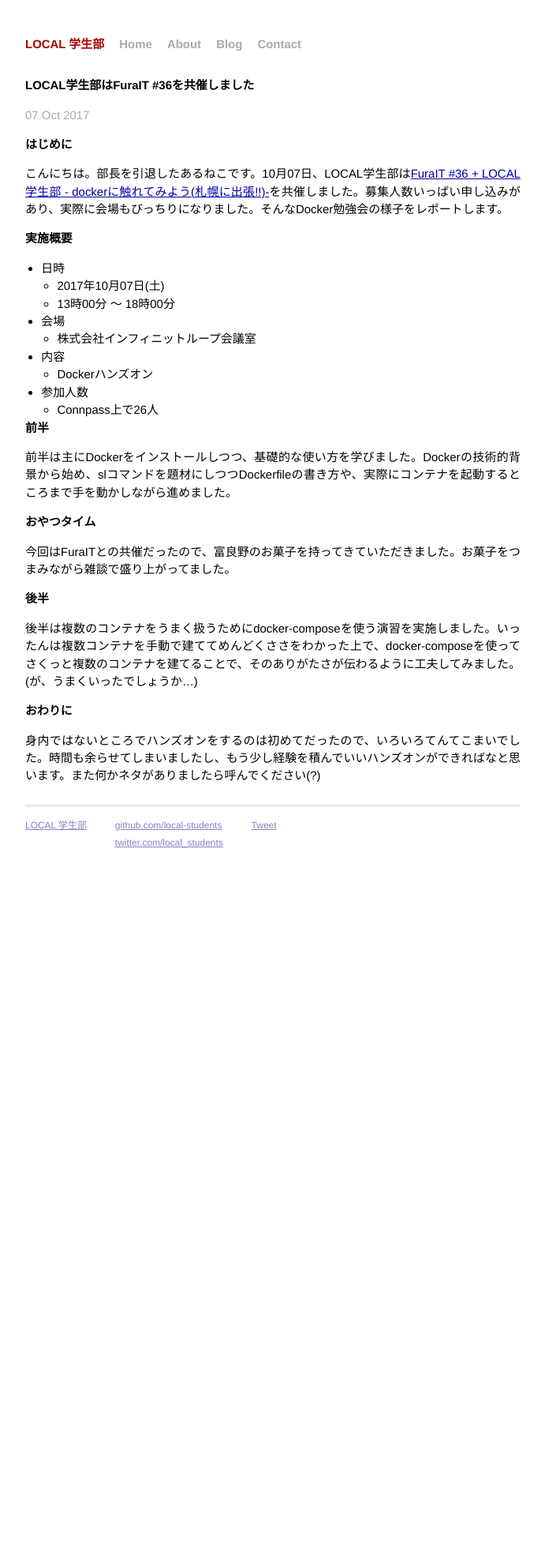
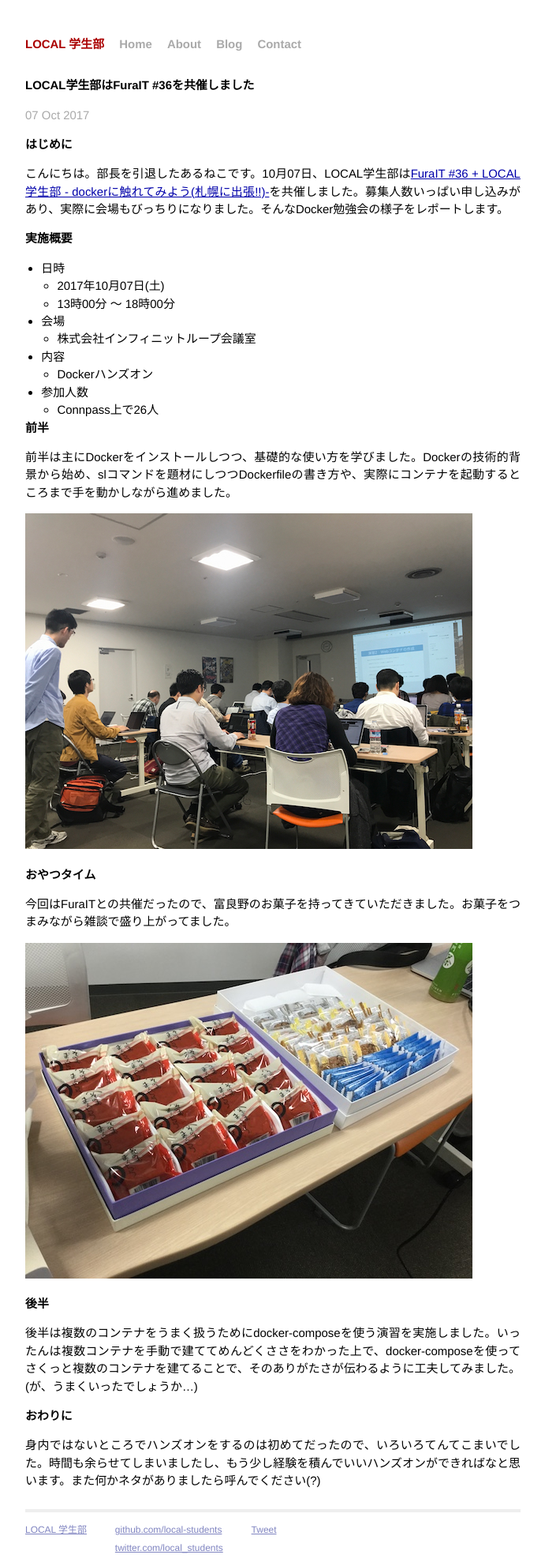
Before and after one commit to local-students/local-students.github.io, a Jekyll site: the page built from _posts/2017-10-07-furait36.markdown, in a window 1280 px wide. Shown: the whole page at 79% size, without its empty margins (294-985 px from the left). Built offline with Jekyll 4.4.1, drawn with Linux system fonts in a browser that asks for light colours; Markdown is read by kramdown in place of the engine named in the settings; comment, search, counter and statistics services are not loaded; before the commit the page ends 1091 px from its top, so only the background shows below that.

Commit message:
Furait36の記事に写真を追加

```diff
--- a/_posts/2017-10-07-furait36.markdown
+++ b/_posts/2017-10-07-furait36.markdown
@@ -22,8 +22,12 @@ categories: Events
 # 前半
 前半は主にDockerをインストールしつつ、基礎的な使い方を学びました。Dockerの技術的背景から始め、slコマンドを題材にしつつDockerfileの書き方や、実際にコンテナを起動するところまで手を動かしながら進めました。
 
+![ハンズオンの様子](/static/img/furait36/handson.jpg)
+
 # おやつタイム
 今回はFuraITとの共催だったので、富良野のお菓子を持ってきていただきました。お菓子をつまみながら雑談で盛り上がってました。
+
+![ハンズオンの様子](/static/img/furait36/IMG_0427.jpg)
 
 # 後半
 後半は複数のコンテナをうまく扱うためにdocker-composeを使う演習を実施しました。いったんは複数コンテナを手動で建ててめんどくささをわかった上で、docker-composeを使ってさくっと複数のコンテナを建てることで、そのありがたさが伝わるように工夫してみました。(が、うまくいったでしょうか...)
```
Also changed, not shown: static/img/furait36/IMG_0427.jpg (added), static/img/furait36/handson.jpg (added), 3 other files.
